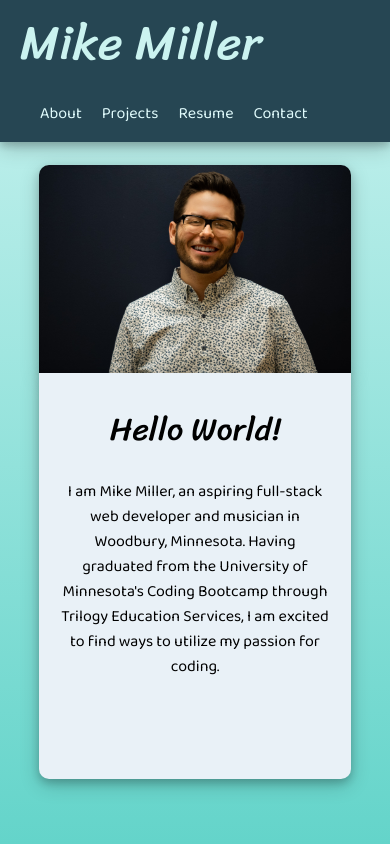
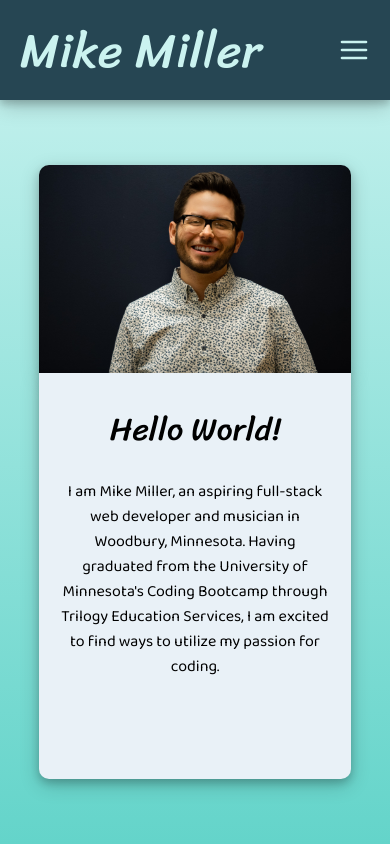
Before and after one commit to mimi5930/mike-miller-dev-port, a React (Create React App) app: page / in a window 390 px wide. Shown: the top 844 px of the page. Built offline with nearby package versions, Linux system fonts and the light colour scheme.

Commit message:
added hamburger menu

```diff
--- a/src/components/Navbar.jsx
+++ b/src/components/Navbar.jsx
@@ -1,27 +1,16 @@
-import { useEffect, useState } from 'react';
-import Dropdown from './Dropdown';
+import { useState } from 'react';
+import { useMediaQuery } from '../utils/hooks/useMediaQuery';
+import { useScroll } from '../utils/hooks/useScroll';
 import './styles/navbar.css';
+import NavigationLinks from './NavigationLinks';
 
 // TODO: Active element disappears after a bit?
 // TODO: Add socials
-// TODO: Create Hamburger Menu
 // TODO: Add resume
 
 export default function Navbar() {
-  function onScroll() {
-    window.scrollY ? setScroll(true) : setScroll(false);
-  }
-
-  const [scroll, setScroll] = useState(window.scrollY ? true : false);
-  const [dropdownDisplay, setDropdownDisplay] = useState(false);
-
-  useEffect(() => {
-    if (window.scrollY) onScroll();
-    window.addEventListener('scroll', onScroll);
-    return () => {
-      window.removeEventListener('scroll', onScroll);
-    };
-  }, []);
+  const smallScreen = useMediaQuery('(max-width: 700px)');
+  const scroll = useScroll();
 
   return (
     <section
@@ -30,25 +19,7 @@ export default function Navbar() {
       <div className="title-container">
         <h1>Mike Miller</h1>
       </div>
-      <ul className="nav-container-ul">
-        <li className="nav-container-li">
-          <a href="#about">About</a>
-        </li>
-        <li className="nav-container-li">
-          <a href="#projects">Projects</a>
-        </li>
-        <li
-          className="nav-container-li resume-li"
-          onMouseEnter={() => setDropdownDisplay(true)}
-          onMouseLeave={() => setDropdownDisplay(false)}
-        >
-          Resume
-          <Dropdown display={dropdownDisplay}></Dropdown>
-        </li>
-        <li className="nav-container-li">
-          <a href="#contact">Contact</a>
-        </li>
-      </ul>
+      <NavigationLinks smallScreen={smallScreen}></NavigationLinks>
     </section>
   );
 }
--- /dev/null
+++ b/src/components/NavigationLinks.jsx
@@ -0,0 +1,78 @@
+import { useState } from 'react';
+import Dropdown from './Dropdown';
+import { FiMenu, FiX, FiFolder, FiInfo, FiFile, FiMail } from 'react-icons/fi';
+
+export default function NavigationLinks({ smallScreen }) {
+  const [dropdownDisplay, setDropdownDisplay] = useState(false);
+  const [showDisplay, setShowDisplay] = useState(false);
+  const [hamburgerIcon, setHamburgerIcon] = useState(true);
+
+  const hamburgerClickHandler = () => {
+    setShowDisplay(!showDisplay);
+    setHamburgerIcon(!hamburgerIcon);
+  };
+
+  if (smallScreen) {
+    return (
+      <>
+        {hamburgerIcon ? (
+          <FiMenu
+            className="nav-hamburger-icon"
+            onClick={hamburgerClickHandler}
+          ></FiMenu>
+        ) : (
+          <FiX
+            className="nav-hamburger-icon"
+            onClick={hamburgerClickHandler}
+          ></FiX>
+        )}
+        <div className={`drawer${showDisplay ? ' drawer-show' : ''}`}>
+          <ul className="nav-container-ul drawer-nav-container-ul">
+            <li className="nav-container-li drawer-nav-container-li">
+              <a href="#about" onClick={hamburgerClickHandler}>
+                <FiInfo className="nav-icon"></FiInfo> About
+              </a>
+            </li>
+            <li className="nav-container-li drawer-nav-container-li">
+              <a href="#projects" onClick={hamburgerClickHandler}>
+                <FiFolder className="nav-icon"></FiFolder> Projects
+              </a>
+            </li>
+            <li className="nav-container-li resume-li drawer-nav-container-li">
+              <a href="#resume-link" onClick={hamburgerClickHandler}>
+                <FiFile className="nav-icon"></FiFile> Resume
+              </a>
+            </li>
+            <li className="nav-container-li drawer-nav-container-li">
+              <a href="#contact" onClick={hamburgerClickHandler}>
+                <FiMail className="nav-icon"></FiMail> Contact
+              </a>
+            </li>
+          </ul>
+        </div>
+      </>
+    );
+  }
+
+  return (
+    <ul className="nav-container-ul">
+      <li className="nav-container-li">
+        <a href="#about">About</a>
+      </li>
+      <li className="nav-container-li">
+        <a href="#projects">Projects</a>
+      </li>
+      <li
+        className="nav-container-li resume-li"
+        onMouseEnter={() => setDropdownDisplay(true)}
+        onMouseLeave={() => setDropdownDisplay(false)}
+      >
+        Resume
+        <Dropdown display={dropdownDisplay}></Dropdown>
+      </li>
+      <li className="nav-container-li">
+        <a href="#contact">Contact</a>
+      </li>
+    </ul>
+  );
+}
--- a/src/components/styles/navbar.css
+++ b/src/components/styles/navbar.css
@@ -5,6 +5,7 @@
 .nav-container {
   position: fixed;
   top: 0;
+  height: 100px;
   width: 100%;
   background: var(--header-bg-color);
   color: var(--title-color);
@@ -14,6 +15,7 @@
   align-items: center;
   flex-wrap: wrap;
   box-shadow: var(--box-shadow);
+  z-index: 999;
 }
 
 .title-container {
@@ -104,3 +106,74 @@ On Navbar scroll
 .nav-container-scrolled .dropdown-item a {
   color: var(--header-bg-color);
 }
+
+/* HAMBURGER MENU */
+
+.nav-hamburger-icon {
+  font-size: 2em;
+  margin-right: 20px;
+  transition: var(--scroll-transition);
+}
+
+.drawer {
+  position: absolute;
+  background-color: var(--header-bg-color);
+  visibility: hidden;
+  margin-top: 100px;
+  border-bottom-left-radius: 10px;
+  border-bottom-right-radius: 10px;
+  width: 40vw;
+  right: 0;
+  top: 0;
+  box-shadow: var(--box-shadow);
+  transition: border-radius 0.3s;
+}
+
+.drawer-show {
+  visibility: visible;
+  animation: scroll-from-right 0.3s ease-out;
+}
+
+.drawer-nav-container-ul {
+  flex-direction: column;
+  align-items: flex-start;
+  gap: 40px;
+  transition: none;
+}
+
+.drawer-nav-container-li,
+.drawer-nav-container-li a {
+  transition: none;
+}
+
+/* HAMBURGER MENU SCROLLED */
+
+.nav-container-scrolled .drawer {
+  border-radius: 10px;
+}
+
+.nav-container-scrolled .nav-hamburger-icon {
+  color: var(--header-bg-color);
+}
+
+.nav-container-scrolled .drawer-nav-container-li a {
+  color: var(--text-color);
+}
+
+@keyframes scroll-from-right {
+  0% {
+    transform: translateX(1000px);
+  }
+  100% {
+    transform: translateX(0);
+  }
+}
+
+@keyframes scroll-from-left {
+  0% {
+    transform: translateX(0);
+  }
+  100% {
+    transform: translateX(1000px);
+  }
+}
--- a/src/components/styles/project-description.css
+++ b/src/components/styles/project-description.css
@@ -116,7 +116,7 @@
   }
 
   .tech-title {
-    font-size: 1em;
+    font-size: 1.5em;
   }
 
   .languages svg {
--- /dev/null
+++ b/src/utils/hooks/useScroll.jsx
@@ -0,0 +1,19 @@
+import { useEffect, useState } from 'react';
+
+export function useScroll() {
+  const [scroll, setScroll] = useState(window.scrollY ? true : false);
+
+  useEffect(() => {
+    function onScroll() {
+      window.scrollY ? setScroll(true) : setScroll(false);
+    }
+
+    if (window.scrollY) onScroll();
+    window.addEventListener('scroll', onScroll);
+    return () => {
+      window.removeEventListener('scroll', onScroll);
+    };
+  }, []);
+
+  return scroll;
+}
```
Also changed, not shown: src/components/styles/navigation-links.css (added).
